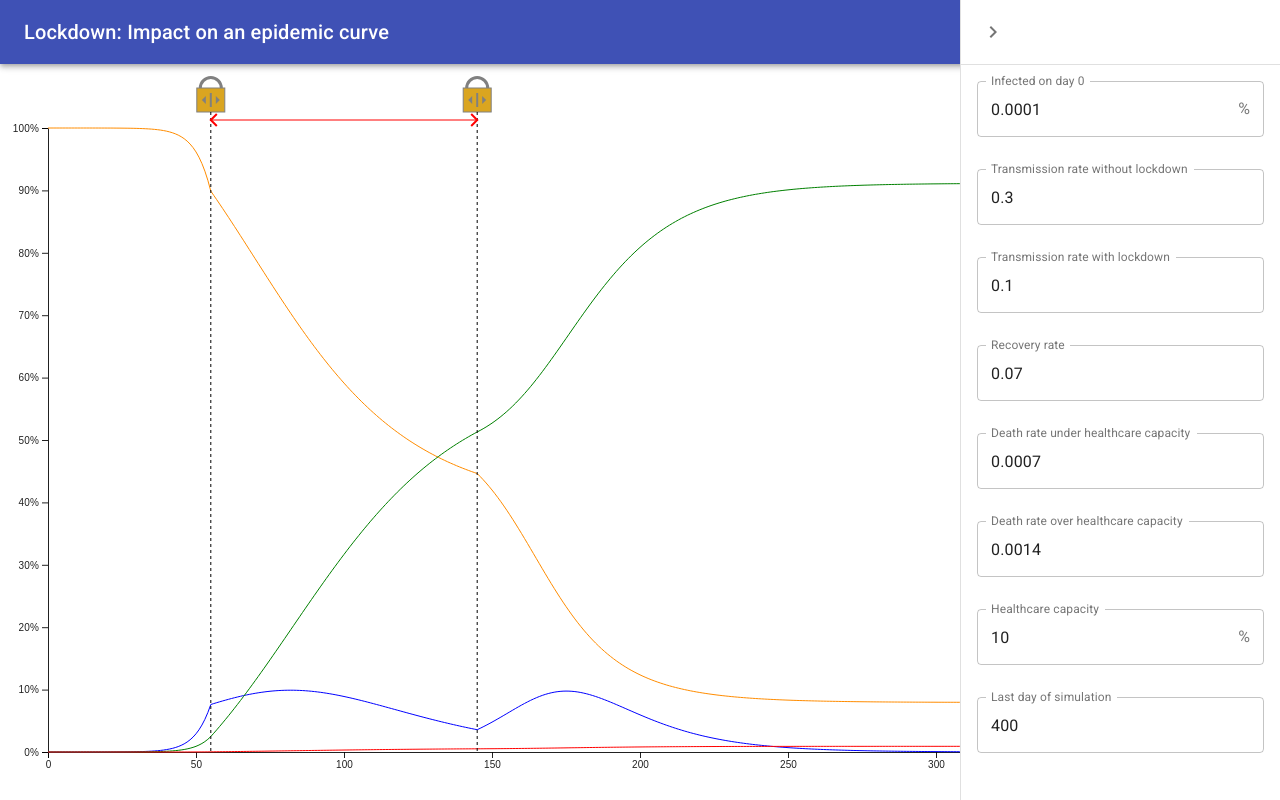
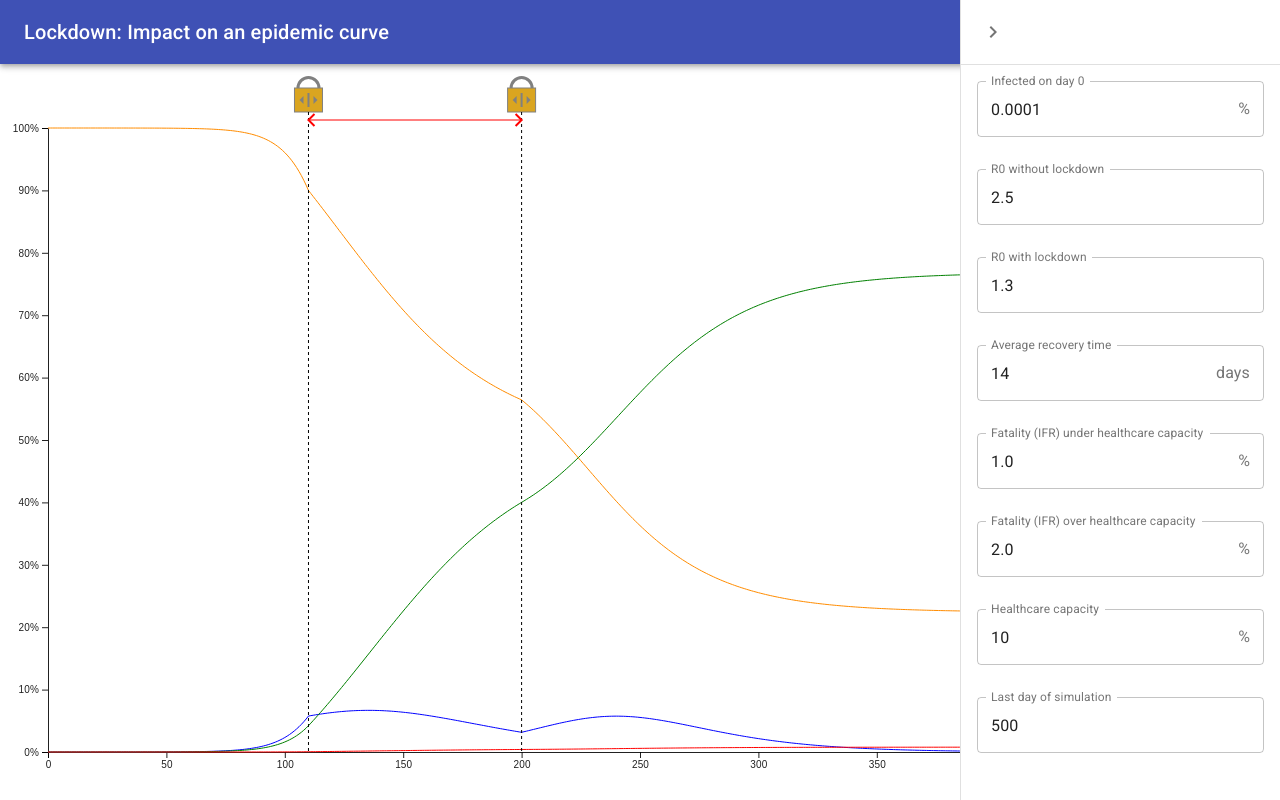
Before and after one commit to gaborcs/lockdown, a React (Create React App) app: page / in a window 1280 px wide. Both pictures are taken after a click on the button 1232 px from the left and 32 px from the top of the page. Built offline with nearby package versions, Linux system fonts and the light colour scheme.

Commit message:
Use more epidemiologically accepted parameters

```diff
--- a/src/App.js
+++ b/src/App.js
@@ -12,6 +12,7 @@ import Typography from '@material-ui/core/Typography';
 import ChevronRightIcon from '@material-ui/icons/ChevronRight';
 import SettingsIcon from '@material-ui/icons/Settings';
 import Chart from './Chart';
+import { calculateDailyTransitionRates } from './simulator';
 
 const theme = createMuiTheme({
   palette: {
@@ -55,28 +56,20 @@ function App() {
   let classes = useStyles();
   let [drawerOpen, setDrawerOpen] = useState(false);
   let [infectedPercentOnDay0, setInfectedPercentOnDay0] = useState("0.0001");
-  let [dailyTransitionRates, setDailyTransitionRates] = useState({
-    transmissionWithoutLockdown: "0.3",
-    transmissionWithLockdown: "0.1",
-    recovery: "0.07",
-    deathUnderHealthcareCapacity: "0.0007",
-    deathOverHealthcareCapacity: "0.0014"
+  let [averageRecoveryTime, setAverageRecoveryTime] = useState("14");
+  let [r0WithoutLockdown, setR0WithoutLockdown] = useState("2.5");
+  let [r0WithLockdown, setR0WithLockdown] = useState("1.3");
+  let [ifrPercentUnderHealthcareCapacity, setIfrPercentUnderHealthcareCapacity] = useState("1.0");
+  let [ifrPercentOverHealthcareCapacity, setIfrPercentOverHealthcareCapacity] = useState("2.0");
+  let [healthcareCapacityPercent, setHealthcareCapacityPercent] = useState("10");
+  let [lastDay, setLastDay] = useState("500");
+  let dailyTransitionRates = calculateDailyTransitionRates({
+    averageRecoveryTime: +averageRecoveryTime,
+    r0WithoutLockdown: +r0WithoutLockdown,
+    r0WithLockdown: +r0WithLockdown,
+    ifrUnderHealthcareCapacity: ifrPercentUnderHealthcareCapacity / 100,
+    ifrOverHealthcareCapacity: ifrPercentOverHealthcareCapacity / 100
   });
-  let [healthcareCapacityPercent, setHealthcareCapacityPercent] = useState("10");
-  let [lastDay, setLastDay] = useState("400");
-  let renderTransitionRateField = (key, label) => (
-    <Field
-      label={label}
-      value={dailyTransitionRates[key]}
-      setValue={transitionRateSetter(key)}
-    />
-  );
-  let transitionRateSetter = key => value => {
-    setDailyTransitionRates({
-      ...dailyTransitionRates,
-      [key]: value
-    });
-  };
   return (
     <ThemeProvider theme={theme}>
       <CssBaseline />
@@ -126,11 +119,34 @@ function App() {
             value={infectedPercentOnDay0}
             setValue={setInfectedPercentOnDay0}
           />
-          {renderTransitionRateField("transmissionWithoutLockdown", "Transmission rate without lockdown")}
-          {renderTransitionRateField("transmissionWithLockdown", "Transmission rate with lockdown")}
-          {renderTransitionRateField("recovery", "Recovery rate")}
-          {renderTransitionRateField("deathUnderHealthcareCapacity", "Death rate under healthcare capacity")}
-          {renderTransitionRateField("deathOverHealthcareCapacity", "Death rate over healthcare capacity")}
+          <Field
+            label="R0 without lockdown"
+            value={r0WithoutLockdown}
+            setValue={setR0WithoutLockdown}
+          />
+          <Field
+            label="R0 with lockdown"
+            value={r0WithLockdown}
+            setValue={setR0WithLockdown}
+          />
+          <Field
+            label="Average recovery time"
+            value={averageRecoveryTime}
+            setValue={setAverageRecoveryTime}
+            InputProps={{
+              endAdornment: <InputAdornment position="end">days</InputAdornment>,
+            }}
+          />
+          <PercentageField
+            label="Fatality (IFR) under healthcare capacity"
+            value={ifrPercentUnderHealthcareCapacity}
+            setValue={setIfrPercentUnderHealthcareCapacity}
+          />
+          <PercentageField
+            label="Fatality (IFR) over healthcare capacity"
+            value={ifrPercentOverHealthcareCapacity}
+            setValue={setIfrPercentOverHealthcareCapacity}
+          />
           <PercentageField
             label="Healthcare capacity"
             value={healthcareCapacityPercent}
--- a/src/Chart.js
+++ b/src/Chart.js
@@ -10,8 +10,8 @@ function Chart(props) {
     dead: 0
   };
   const [lockdownPeriod, setLockdownPeriod] = useState({
-    start: 55,
-    end: 145
+    start: 110,
+    end: 200
   });
   const simulatedStates = simulate(initialState, dailyTransitionRates, healthcareCapacity, lockdownPeriod, lastDay);
   const ref = useRef();
--- a/src/simulator.js
+++ b/src/simulator.js
@@ -1,3 +1,23 @@
+export function calculateDailyTransitionRates(params) {
+  let {
+    averageRecoveryTime,
+    r0WithoutLockdown,
+    r0WithLockdown,
+    ifrUnderHealthcareCapacity,
+    ifrOverHealthcareCapacity
+  } = params;
+  let recovery = 1 / averageRecoveryTime;
+  return {
+    recovery,
+    transmissionWithoutLockdown: r0WithoutLockdown / averageRecoveryTime,
+    transmissionWithLockdown: r0WithLockdown / averageRecoveryTime,
+    deathUnderHealthcareCapacity: deathToRecoveryRatio(ifrUnderHealthcareCapacity) * recovery,
+    deathOverHealthcareCapacity: deathToRecoveryRatio(ifrOverHealthcareCapacity) * recovery
+  }
+};
+
+const deathToRecoveryRatio = ifr => ifr / (1 - ifr);
+
 export function simulate(initialState, dailyTransitionRates, healthcareCapacity, lockdownPeriod, lastDay) {
   let states = [];
   let state = initialState;
```
Also changed, not shown: 1 other file (tests, documents, lock files or other folders).
